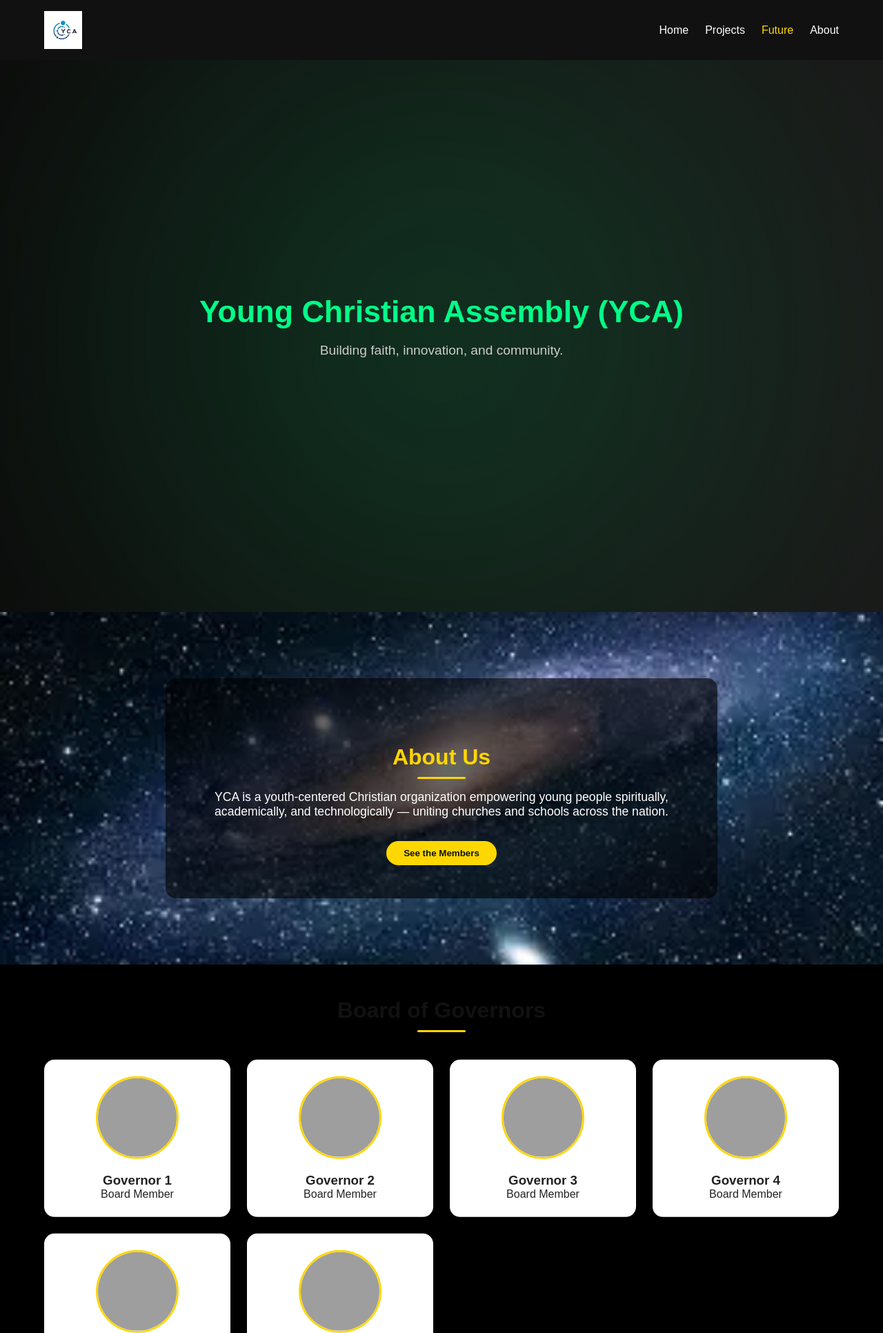
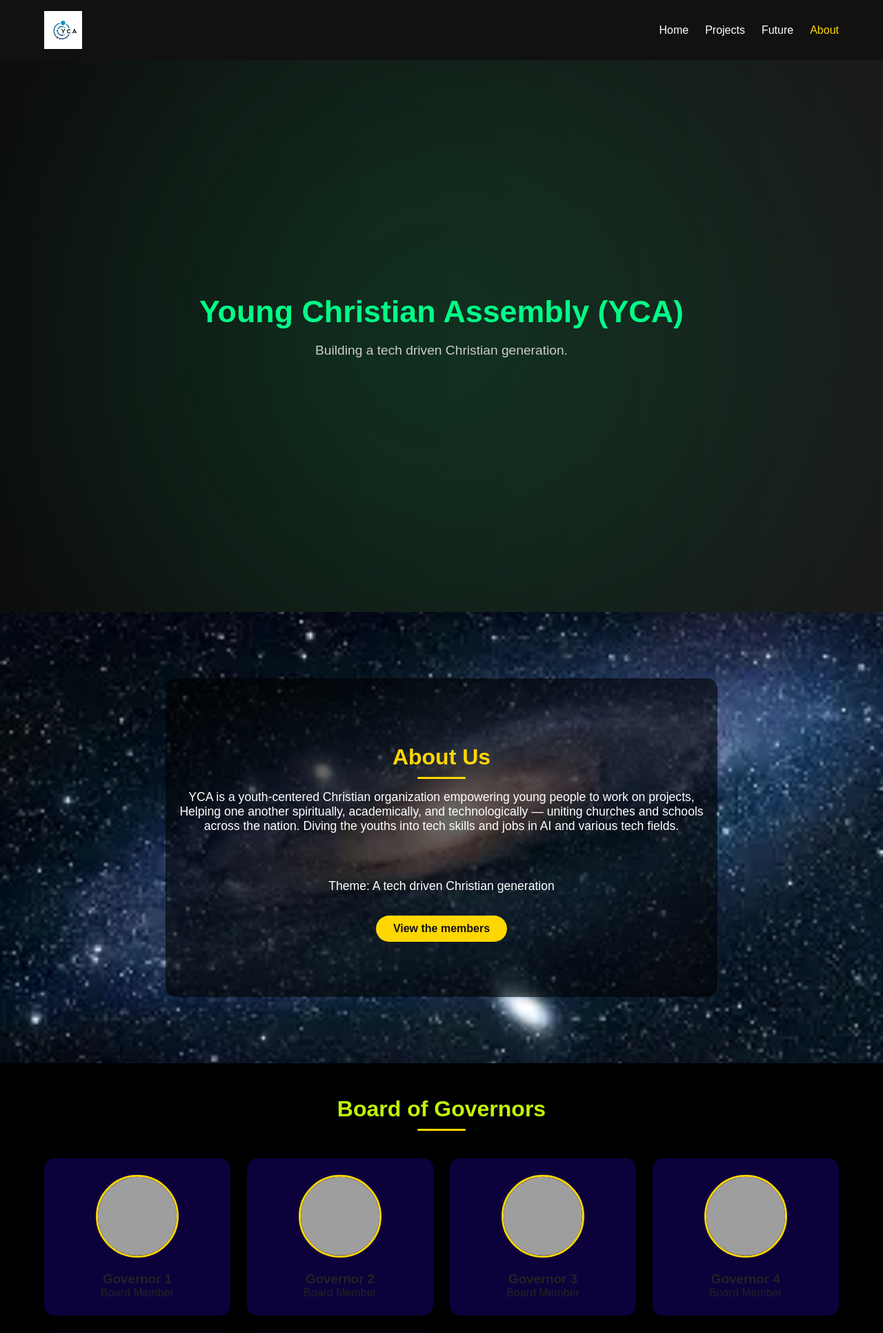
Before and after one commit to kamogadaniel/yca-website, a Flask app: page /about in a window 1280 px wide; the page is wider, and only the part inside the window is pictured. Shown: the top 1932 px of that part at 69% size. Run offline with Flask 3, Linux system fonts and the light colour scheme; grey boxes are pictures that could not be loaded.

Commit message:
coloured the about us page

```diff
--- a/static/css/style.css
+++ b/static/css/style.css
@@ -158,7 +158,7 @@ body {
 
 .card:hover {
   transform: translateY(-10px);
-  box-shadow: 0 0 25px rgba(0, 255, 128, 0.5);
+  box-shadow: 0 0 25px rgba(241, 245, 5, 0.5);
 }
 
 .card img {
@@ -480,7 +480,7 @@ footer {
 }
 
 .project-card .card-text p {
-  color: rgb(2, 54, 14);
+  color: rgb(252, 253, 252);
   line-height: 1.6;
   max-width: 800px;
   margin: 0 auto;
@@ -689,6 +689,10 @@ section h2::after {
 }
 
 /* Board of Governors */
+.board-section h2 {
+  color:rgb(193, 245, 5)
+}
+
 .board-grid {
   display: grid;
   grid-template-columns: repeat(auto-fit, minmax(240px, 1fr));
@@ -697,7 +701,7 @@ section h2::after {
 }
 
 .board-card {
-  background: white;
+  background: rgb(13, 1, 59);
   border-radius: 15px;
   box-shadow: 0 2px 10px rgba(0,0,0,0.1);
   text-align: center;
@@ -729,17 +733,22 @@ section h2::after {
 }
 
 /* Apply Forms */
+.employees-section h2 {
+  color:rgb(191, 233, 4)
+
+}
+
 .apply-form {
   max-width: 600px;
   margin: 3rem auto;
-  background: #fff;
+  background: rgb(21, 1, 58);
   padding: 2rem;
   border-radius: 12px;
   box-shadow: 0 0 15px rgba(0,0,0,0.1);
 }
 
 .apply-form h3 {
-  color: #111;
+  color: rgb(178, 230, 8);
   text-align: center;
   margin-bottom: 1rem;
 }
@@ -781,9 +790,9 @@ section h2::after {
 }
 
 .employee-card {
-  background: #fff;
+  background: rgb(6, 1, 68);
   border-radius: 12px;
-  box-shadow: 0 0 10px rgba(0,0,0,0.1);
+  box-shadow: 0 0 10px rgba(216, 231, 1, 0.1);
   min-width: 220px;
   text-align: center;
   padding: 1rem;
@@ -809,7 +818,7 @@ section h2::after {
 
 /* Members Section */
 .members-section {
-  background: #111;
+  background: rgb(5, 31, 0);
   color: #fff;
   padding: 4rem 1rem;
 }
--- a/templates/about.html
+++ b/templates/about.html
@@ -14,8 +14,8 @@
             <ul>
                 <li><a href="{{ url_for('index') }}">Home</a></li>
                 <li><a href="{{ url_for('projects') }}">Projects</a></li>
-                <li><a href="{{ url_for('future') }}" class="active">Future</a></li>
-                <li><a href="{{ url_for('about') }}">About</a></li>
+                <li><a href="{{ url_for('future') }}">Future</a></li>
+                <li><a href="{{ url_for('about') }}" class="active">About</a></li>
             </ul>
         </nav>
     </header>
@@ -24,7 +24,7 @@
 <section class="hero">
   <div class="hero-text">
     <h1>Young Christian Assembly (YCA)</h1>
-    <p>Building faith, innovation, and community.</p>
+    <p>Building a tech driven Christian generation.</p>
   </div>
 </section>
 
@@ -34,10 +34,14 @@
     <div class="summary-content">
       <h2>About Us</h2>
       <p>
-        YCA is a youth-centered Christian organization empowering young people
-        spiritually, academically, and technologically — uniting churches and schools across the nation.
+        YCA is a youth-centered Christian organization empowering young people to work on projects,
+        Helping one another spiritually, academically, and technologically — uniting churches and schools across the nation.
+        Diving the youths into tech skills and jobs in AI and various tech fields.
       </p>
-      <button id="seeMembersBtn" class="btn">See the Members</button>
+      <br>
+      <p>Theme: A tech driven Christian generation</p>
+
+      <a href="#members-section" class="btn gold">View the members</a>
     </div>
   </div>
 </section>
@@ -61,7 +65,7 @@
       <input type="text" name="name" placeholder="Full Name" required>
       <input type="email" name="email" placeholder="Email" required>
       <input type="text" name="credentials" placeholder="Credentials (e.g., Degree, Experience)" required>
-      <textarea name="letter" placeholder="Write a brief application letter" rows="4" required></textarea>
+      <textarea name="letter" placeholder="Write a brief application letter" required></textarea>
       <button type="submit" class="btn">Submit Application</button>
     </form>
   </div>
@@ -71,7 +75,7 @@
 <section class="employees-section">
   <h2>Our Employees</h2>
   <div class="employee-slider">
-    {% for i in range(10) %}
+    {% for i in range(12) %}
     <div class="employee-card slide-left">
       <img src="{{ url_for('static', filename='images/employee' ~ i ~ '.jpg') }}" alt="Employee">
       <h3>Employee {{ i+1 }}</h3>
@@ -86,7 +90,7 @@
       <input type="text" name="name" placeholder="Full Name" required>
       <input type="email" name="email" placeholder="Email" required>
       <input type="text" name="credentials" placeholder="Qualifications" required>
-      <textarea name="letter" placeholder="Write a brief application letter" rows="4" required></textarea>
+      <textarea name="letter" placeholder="Write a brief application letter" required></textarea>
       <button type="submit" class="btn">Submit Application</button>
     </form>
   </div>
@@ -96,7 +100,7 @@
 <section id="members-section" class="members-section">
   <h2>Our Members</h2>
   <div class="members-grid">
-    {% for i in range(12) %}
+    {% for i in range(30) %}
     <div class="member-card">
       <img src="{{ url_for('static', filename='images/member' ~ i ~ '.jpg') }}" alt="Member">
       <h3>Member {{ i+1 }}</h3>
@@ -104,7 +108,7 @@
     </div>
     {% endfor %}
   </div>
-  <a href="/#subscribe" class="btn gold">Become a Member</a>
+  <a href="/#contact" class="btn gold">Become a Member</a>
 </section>
 
 </body>
--- a/templates/index.html
+++ b/templates/index.html
@@ -19,7 +19,7 @@
   <section class="hero">
     <div class="hero-content">
       <h1>YOUNG CHRISTIAN ASSEMBLY
-        Empowering Youth with Christ, Knowledge, and Opportunity</h1>
+        Building a tech driven Christian generation</h1>
       <p>Young Christian Assembly (YCA) nurtures a generation grounded in faith, skilled in technology, and dedicated to transforming communities.</p>
       <a href="#contact" class="btn">Join Us</a>
     </div>
@@ -94,7 +94,7 @@
 
   <!-- CONTACT / SUBSCRIPTION FORM -->
   <section id="contact" class="contact">
-    <h2>Get in Touch</h2>
+    <h2>BECOME A MEMBER</h2>
     <form id="contactForm" action="/subscribe" method="POST">
 
       <input type="text" name="name" placeholder="Full Name" required>
--- a/templates/projects.html
+++ b/templates/projects.html
@@ -23,6 +23,7 @@
   <section class="projects-section">
     <h1>YCA Projects</h1>
     <p class="subtitle">Faith in action through innovation and empowerment</p>
+<br><br><br>
 
     <div class="project-card from-left">
       <div class="card-images">
@@ -32,7 +33,7 @@
       </div>
       <div class="card-text">
         <h2>National Bible Competitions</h2>
-        <p>Churches and schools form teams of 10 to compete in annual Bible competitions, practicing all year using the YCA Bible Quiz website. The goal: spread the Word through learning and fellowship.</p>
+        <p>Churches and schools form teams of 10 to compete in annual Bible competitions, practicing all year using the YCA Bible Quiz website. The theme: Know the word.</p>
       </div>
     </div>
 
@@ -44,7 +45,7 @@
       </div>
       <div class="card-text">
         <h2>Infinity Access</h2>
-        <p>An app that provides unlimited daily internet access at 2000 UGX using VPS and WireGuard technology — bridging digital gaps for youth and schools affordably.</p>
+        <p>An app that provides unlimited daily internet access at an affordable price using VPS and WireGuard technology — bridging digital gaps for youth and schools affordably.</p>
       </div>
     </div>
 
```
Also changed, not shown: 1 other file.
